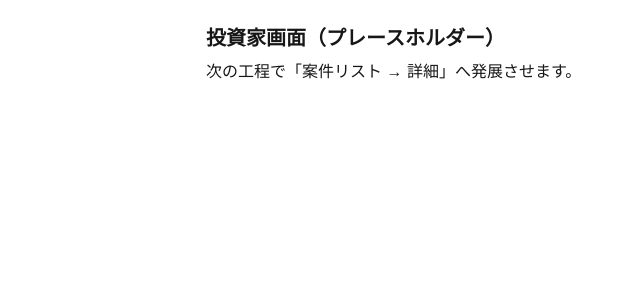
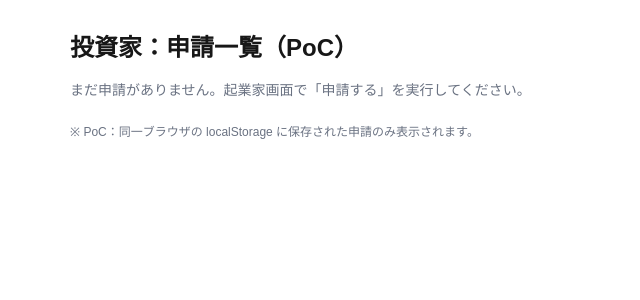
Before and after one commit to satoru-boop/partnerbox-poc-v2, a Next.js app: page /investor in a window 1280 px wide. Shown: the top 300 px of the page, without its empty margins (74-714 px from the left). Built offline with nearby package versions, Linux system fonts and the light colour scheme.

Commit message:
Update page.tsx

```diff
--- a/app/investor/page.tsx
+++ b/app/investor/page.tsx
@@ -1,8 +1,51 @@
-export default function InvestorPage() {
+'use client';
+
+import Link from 'next/link';
+import { useEffect, useState } from 'react';
+
+const LS_SUBMIT = 'pb_submissions_v1';
+
+export default function InvestorListPage() {
+  const [items, setItems] = useState<any[]>([]);
+
+  useEffect(() => {
+    try {
+      const raw = localStorage.getItem(LS_SUBMIT);
+      setItems(raw ? JSON.parse(raw) : []);
+    } catch {
+      setItems([]);
+    }
+  }, []);
+
   return (
-    <main className="max-w-3xl mx-auto p-6">
-      <h1 className="text-xl font-bold mb-2">投資家画面（プレースホルダー）</h1>
-      <p>次の工程で「案件リスト → 詳細」へ発展させます。</p>
+    <main className="mx-auto max-w-5xl px-4 py-8">
+      <h1 className="mb-4 text-2xl font-bold">投資家：申請一覧（PoC）</h1>
+      {items.length === 0 ? (
+        <p className="text-sm text-gray-500">
+          まだ申請がありません。起業家画面で「申請する」を実行してください。
+        </p>
+      ) : (
+        <ul className="grid gap-3">
+          {items.map((x) => (
+            <li key={x.id} className="rounded border p-4">
+              <div className="flex items-center justify-between">
+                <div className="text-sm">
+                  <div className="font-medium">{x.form?.title || '(無題案件)'}</div>
+                  <div className="text-gray-500">{x.meta?.createdAt}</div>
+                  <div className="text-gray-500">ID: {x.id}</div>
+                </div>
+                <Link className="rounded bg-black px-3 py-1 text-sm text-white" href={`/investor/${encodeURIComponent(x.id)}`}>
+                  詳細を見る
+                </Link>
+              </div>
+            </li>
+          ))}
+        </ul>
+      )}
+
+      <p className="mt-6 text-xs text-gray-500">
+        ※ PoC：同一ブラウザの localStorage に保存された申請のみ表示されます。
+      </p>
     </main>
-  )
+  );
 }
```
